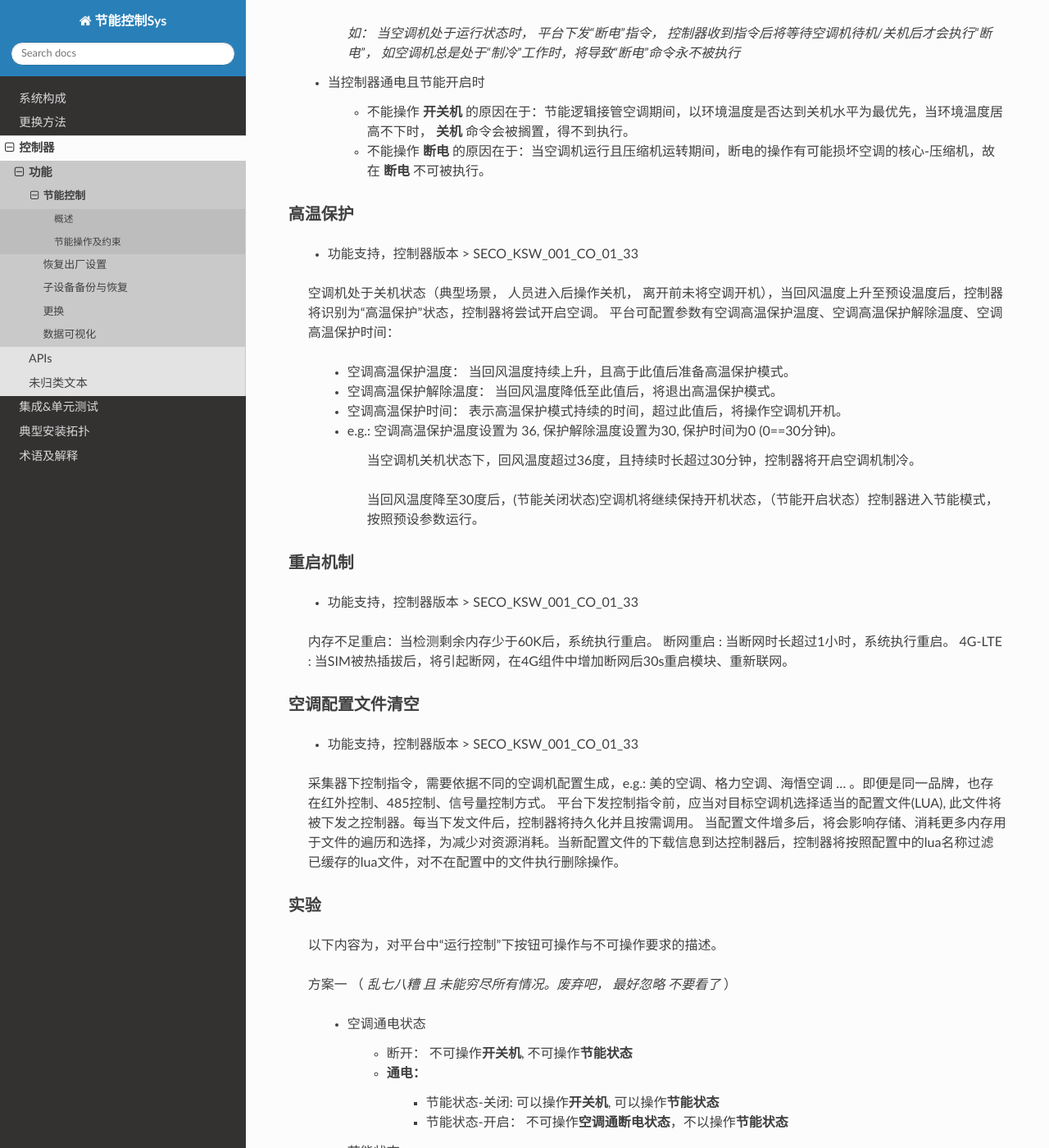
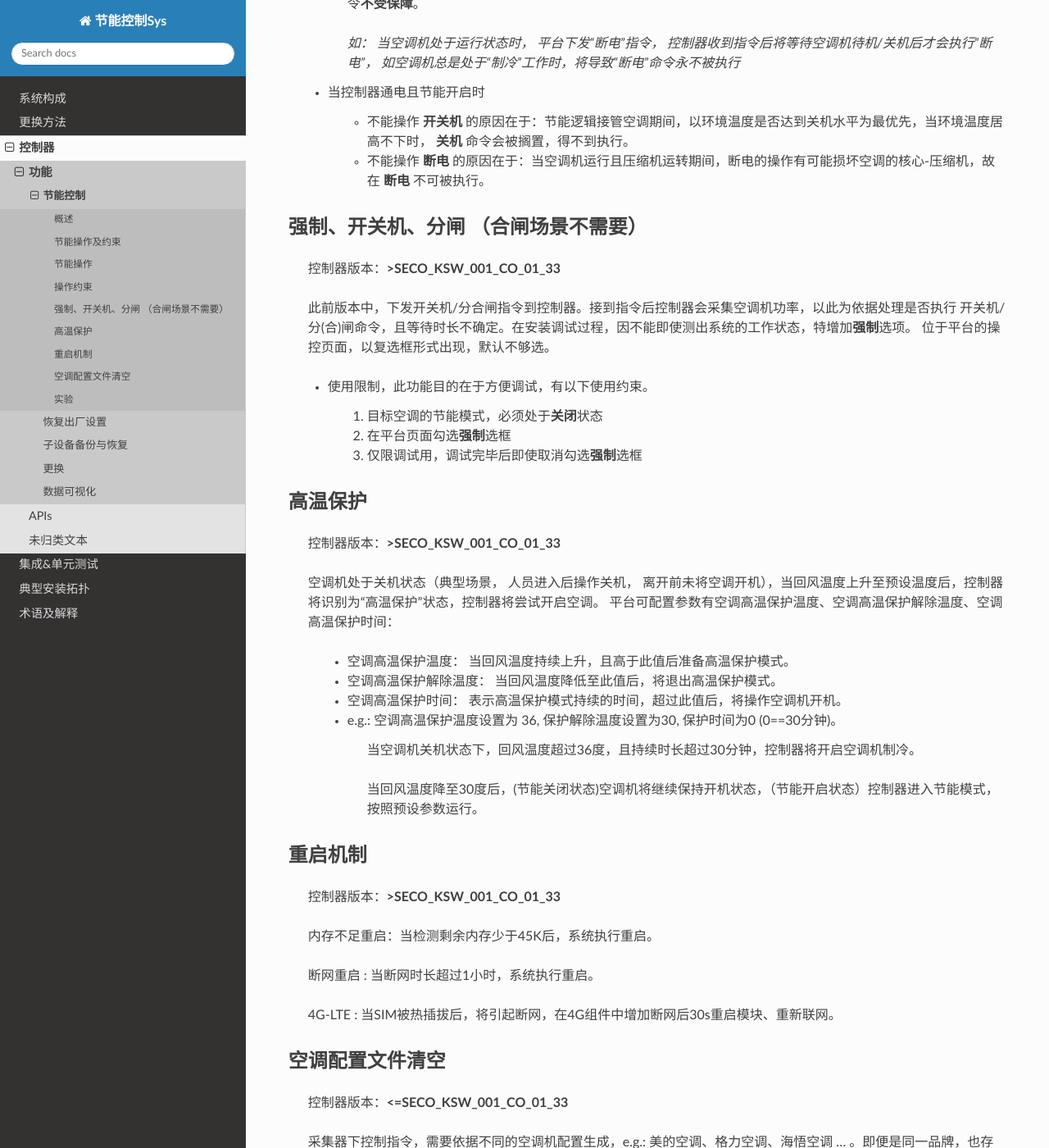
Before and after one commit to Muatrack/ControllerDocs, a Sphinx documentation site: the page built from docs/source/docs/controller/functions/powersave.rst, in a window 1280 px wide and 1400 px high, scrolled down 1728 px. Shown: the whole window at 82% size. Built offline with Sphinx 7.4.7 and the Read the Docs theme 3.1.0, drawn with Linux system fonts in a browser that asks for light colours.

Commit message:
更新文档-节能

```diff
--- a/docs/source/docs/controller/functions/powersave.rst
+++ b/docs/source/docs/controller/functions/powersave.rst
@@ -2,7 +2,7 @@
 ++++++++++++
 
 概述
--------
+==========
 
     传送至\ 实验_\
 
@@ -17,7 +17,7 @@
     除此之外, 还有一系列\ :ref:`节能配置`\ 作为控制器运行节能的参考指标使用, 在控制器运行过程中,通过网络分发至每个控制器。
 
 节能操作及约束
-----------------
+================
 
 节能操作
 ==========
@@ -34,7 +34,7 @@
 操作约束
 ==============
 
-        控制器版本： *<=SECO_KSW_001_CO_01_31_250113*
+        控制器版本：\ **<=SECO_KSW_001_CO_01_31_250113**\
 
         操作约束是指，\ **节能**\ 自动运行期间因自动运行的逻辑限制，可能导致部分\ *手动命令*\ 不能生效的情况。手动命令可否执行的参考下表:
 
@@ -70,10 +70,26 @@
                 -  不能操作 **断电** 的原因在于：当空调机运行且压缩机运转期间，断电的操作有可能损坏空调的核心-压缩机，故在 **断电** 不可被执行。
 
 
+强制、开关机、分闸 （合闸场景不需要）
+===================================
+
+        控制器版本：\ **>SECO_KSW_001_CO_01_33**\
+
+        此前版本中，下发开关机/分合闸指令到控制器。接到指令后控制器会采集空调机功率，以此为依据处理是否执行 开关机/分(合)闸命令，且等待时长不确定。在安装调试过程，因不能即使测出系统的工作状态，特增加\ **强制**\ 选项。
+        位于平台的操控页面，以复选框形式出现，默认不够选。
+
+        * 使用限制，此功能目的在于方便调试，有以下使用约束。
+
+                #. 目标空调的节能模式，必须处于\ **关闭**\ 状态
+                #. 在平台页面勾选\ **强制**\ 选框
+                #. 仅限调试用，调试完毕后即使取消勾选\ **强制**\ 选框
+
+
+
 高温保护
-================
+==========
 
-        * 功能支持，控制器版本 > SECO_KSW_001_CO_01_33
+        控制器版本：\ **>SECO_KSW_001_CO_01_33**\
 
         空调机处于关机状态（典型场景， 人员进入后操作关机， 离开前未将空调开机），当回风温度上升至预设温度后，控制器将识别为“高温保护”状态，控制器将尝试开启空调。
         平台可配置参数有空调高温保护温度、空调高温保护解除温度、空调高温保护时间：
@@ -90,17 +106,19 @@
 重启机制
 ============
 
-        * 功能支持，控制器版本 > SECO_KSW_001_CO_01_33
+        控制器版本：\ **>SECO_KSW_001_CO_01_33**\
 
-        内存不足重启：当检测剩余内存少于60K后，系统执行重启。
+        内存不足重启：当检测剩余内存少于45K后，系统执行重启。
+
         断网重启 : 当断网时长超过1小时，系统执行重启。
+
         4G-LTE : 当SIM被热插拔后，将引起断网，在4G组件中增加断网后30s重启模块、重新联网。
 
 
 空调配置文件清空
 ===============
 
-        * 功能支持，控制器版本 > SECO_KSW_001_CO_01_33
+        控制器版本：\ **<=SECO_KSW_001_CO_01_33**\
 
         采集器下控制指令，需要依据不同的空调机配置生成，e.g.: 美的空调、格力空调、海悟空调 ... 。即便是同一品牌，也存在红外控制、485控制、信号量控制方式。
         平台下发控制指令前，应当对目标空调机选择适当的配置文件(LUA), 此文件将被下发之控制器。每当下发文件后，控制器将持久化并且按需调用。
```
